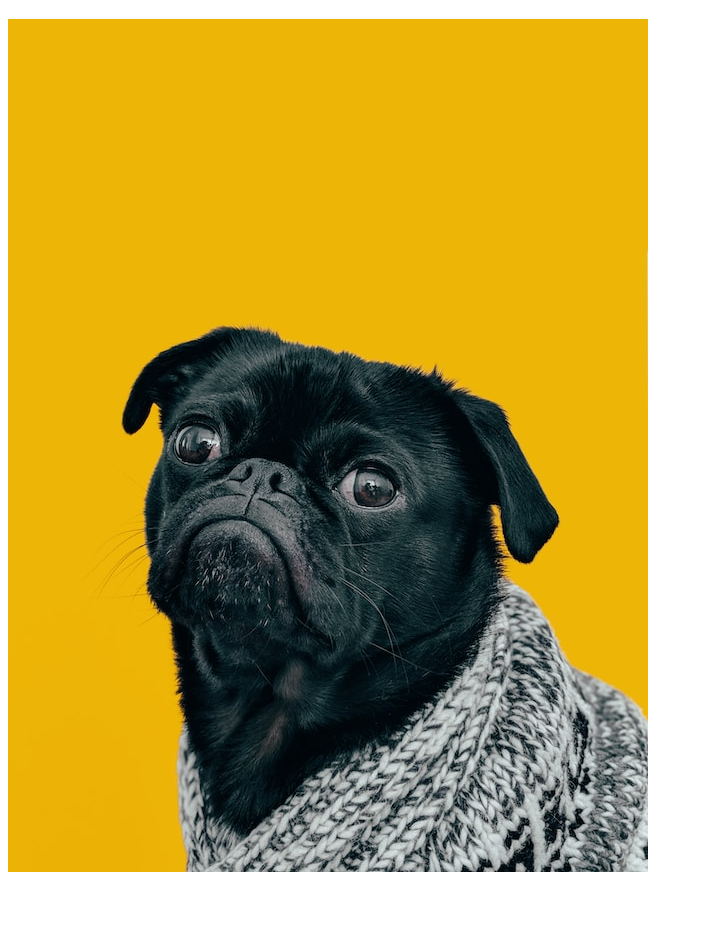
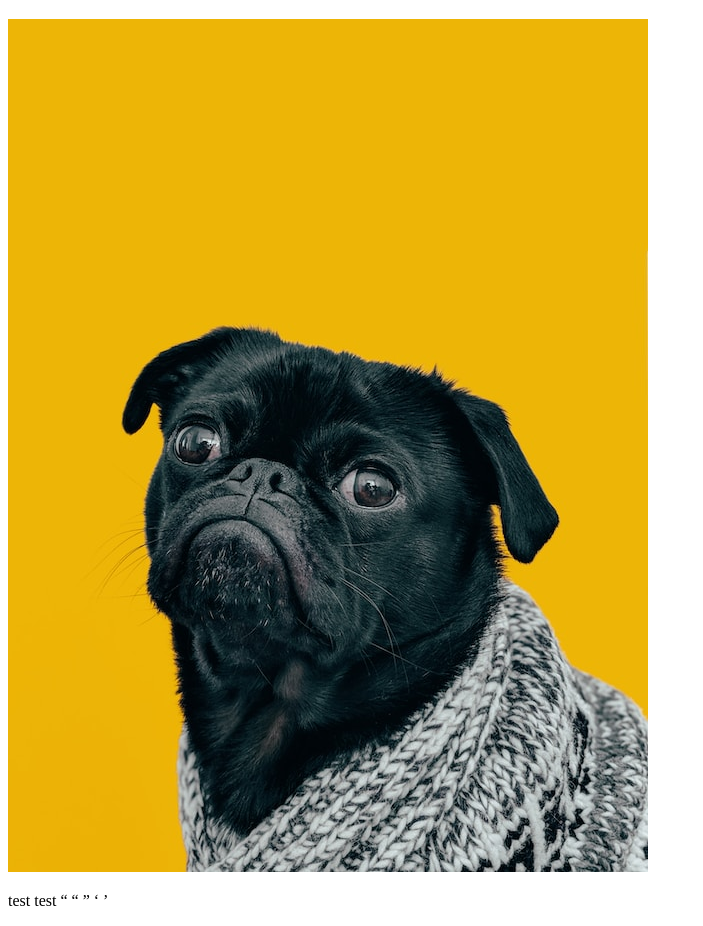
Before and after one commit to bgrt-s/foundations, a plain HTML site: page odin-links-and-images/pages/about.html in a window 1280 px wide. Shown: the part 61-987 px from the top of the page, without its empty margins (0-703 px from the left). Before the commit the page ends 953 px from the top, so only its background shows below. Drawn offline with Linux system fonts and the light colour scheme.

```diff
--- a/odin-links-and-images/pages/about.html
+++ b/odin-links-and-images/pages/about.html
@@ -10,6 +10,10 @@
     <p>
         <img src="../images/dog.jpg" alt="Picture of Charles the pug">
     </p>
+    <p>test test &ldquo; &ldquo;
+      &rdquo;
+      &lsquo;
+      &rsquo;</p>
   </body>
 
 </html>
```
